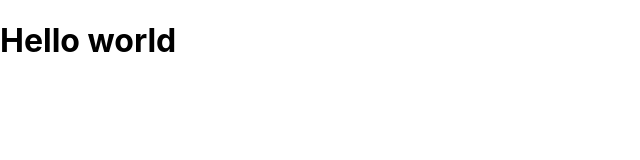
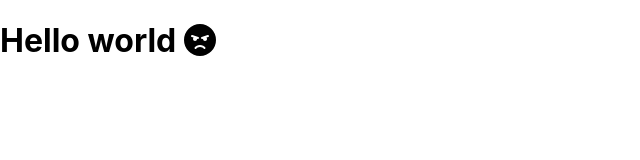
Before and after one commit to habiteam/habitea, a Next.js app: page / in a window 1280 px wide. Shown: the top 160 px of the page, without its empty margins (0-640 px from the left). Built offline with nearby package versions, Linux system fonts and the light colour scheme.

Commit message:
FontAwesome

```diff
--- a/app/layout.tsx
+++ b/app/layout.tsx
@@ -1,4 +1,8 @@
 import './globals.scss';
+import { config } from '@fortawesome/fontawesome-svg-core';
+import '@fortawesome/fontawesome-svg-core/styles.css';
+
+config.autoAddCss = false;
 
 export default function RootLayout({
   children,
--- a/app/page.tsx
+++ b/app/page.tsx
@@ -1,3 +1,11 @@
+import { FontAwesomeIcon } from '@fortawesome/react-fontawesome';
+import { faFaceAngry } from '@fortawesome/free-solid-svg-icons';
+
 export default function Home() {
-  return <h1>Hello world</h1>;
+  return (
+    <h1>
+      Hello world&nbsp;
+      <FontAwesomeIcon icon={faFaceAngry} />
+    </h1>
+  );
 }
--- a/package.json
+++ b/package.json
@@ -10,6 +10,10 @@
     "lint:fix": "npx prettier --write . && next lint --fix"
   },
   "dependencies": {
+    "@fortawesome/fontawesome-svg-core": "^6.2.0",
+    "@fortawesome/free-regular-svg-icons": "^6.2.0",
+    "@fortawesome/free-solid-svg-icons": "^6.2.0",
+    "@fortawesome/react-fontawesome": "^0.2.0",
     "firebase": "^9.13.0",
     "next": "13.0.0",
     "react": "18.2.0",
```
Also changed, not shown: 1 other file (tests, documents, lock files or other folders).
